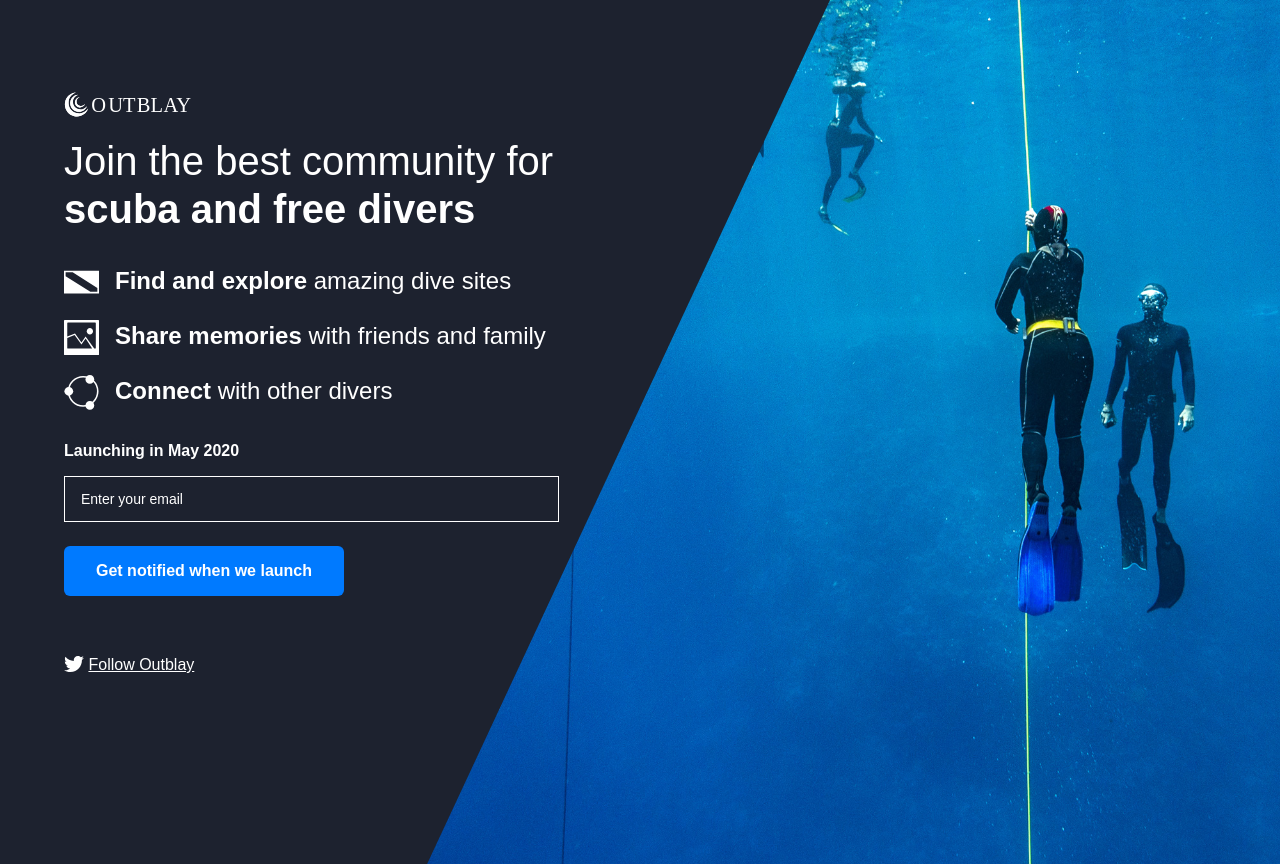
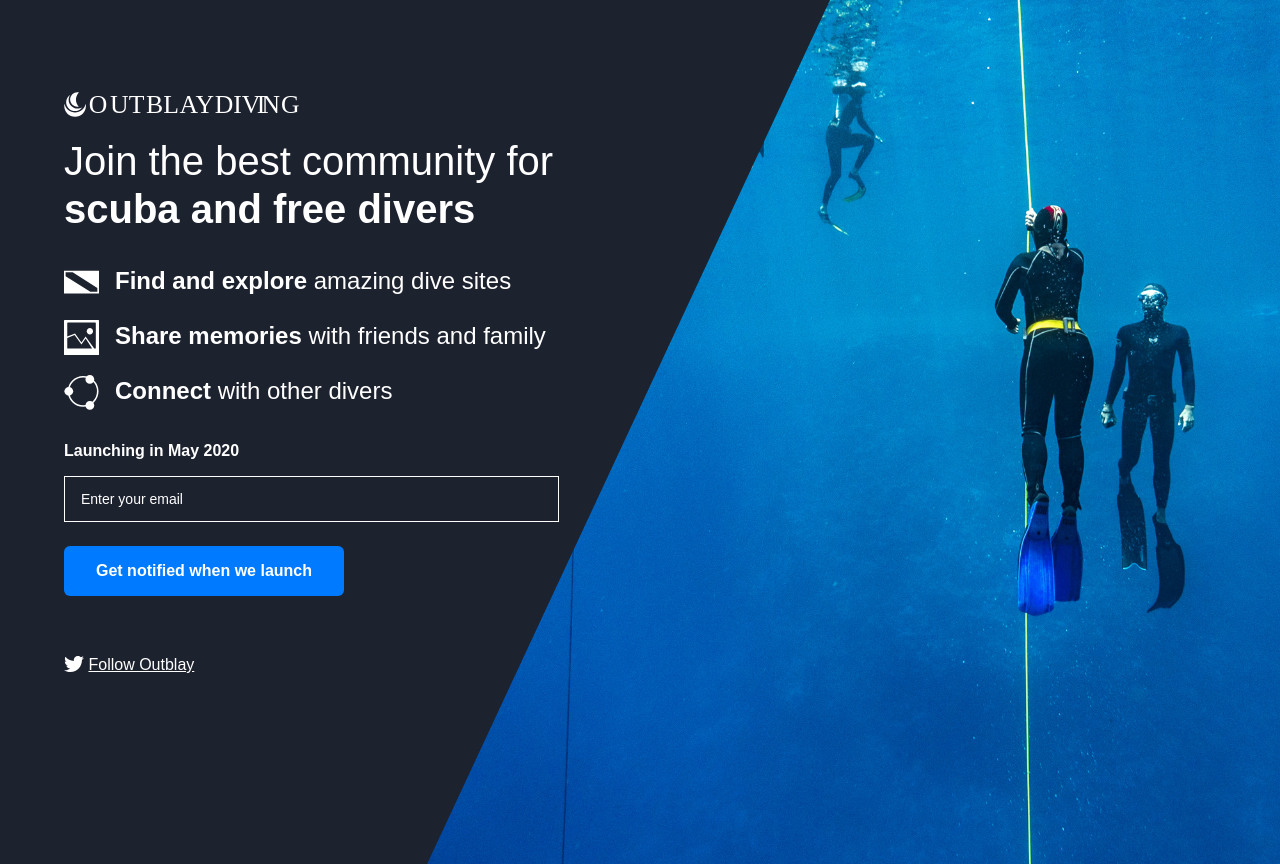
Before and after one commit to ryantmcknight/outblaydiving, a plain HTML site: page index.html in a window 1280 px wide. Shown: the top 864 px of the page. Drawn offline with Linux system fonts and the light colour scheme; a web font is replaced by a local one.

Commit message:
updates logos

```diff
--- a/index.html
+++ b/index.html
@@ -48,7 +48,7 @@
 		    <div class="overlayed-content diving">
 		    <div id="polygon"></div>
 			    <div class="title-section">
-					<a href="https://outblay.com" class="logo"><img src="outblay-logo-white.svg"></a>
+					<a href="https://outblay.com" class="logo"><img src="outblay-diving-white.svg"></a>
 					<h2>Join the best community for<br><strong> scuba and free divers</strong></h2>
 					<ul class="why-join">
 						<li><img src="static/media/icons/dive-flag.svg"><strong>Find and explore</strong> amazing dive sites</li>
```
Also changed, not shown: outblay-diving-white.svg (added), static/media/img/preview-main.jpg (deleted).
